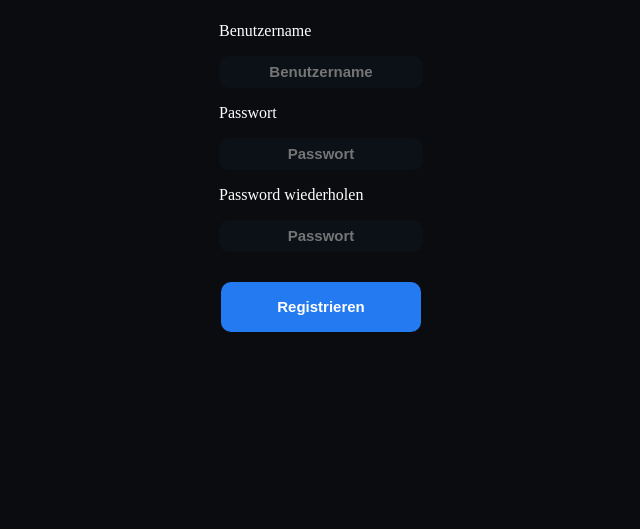
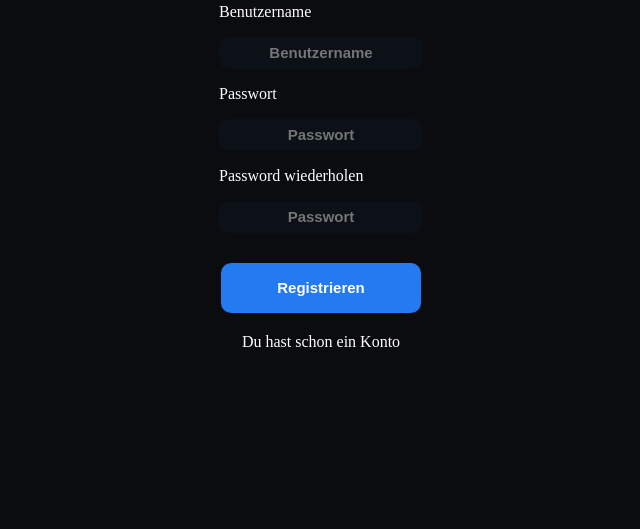
Before and after one commit to Nicodev76/Finanzmanager, a website: page Frontend/regestrieren.html in a window 1280 px wide. Shown: the part 271-800 px from the top of the page, without its empty margins (319-959 px from the left). Drawn offline with Linux system fonts and the light colour scheme.

Commit message:
Login fix

```diff
--- a/Frontend/CSS/login_regestriren.css
+++ b/Frontend/CSS/login_regestriren.css
@@ -48,3 +48,9 @@ button {
   font-size: 15px;
   font-weight: bolder;
 }
+
+a {
+  color: white;
+  text-decoration: none;
+  margin-top: 20px;
+}
--- a/Frontend/regestrieren.html
+++ b/Frontend/regestrieren.html
@@ -35,6 +35,8 @@
         </div>
         <button onclick="regestriren()">Registrieren</button>
 
+        <a href="login.html">Du hast schon ein Konto</a>
+
         <script src="JS/loginRegestriren.js"></script>
       </body>
     </html>
```
Also changed, not shown: Frontend/login.html (+3 -1 lines).
